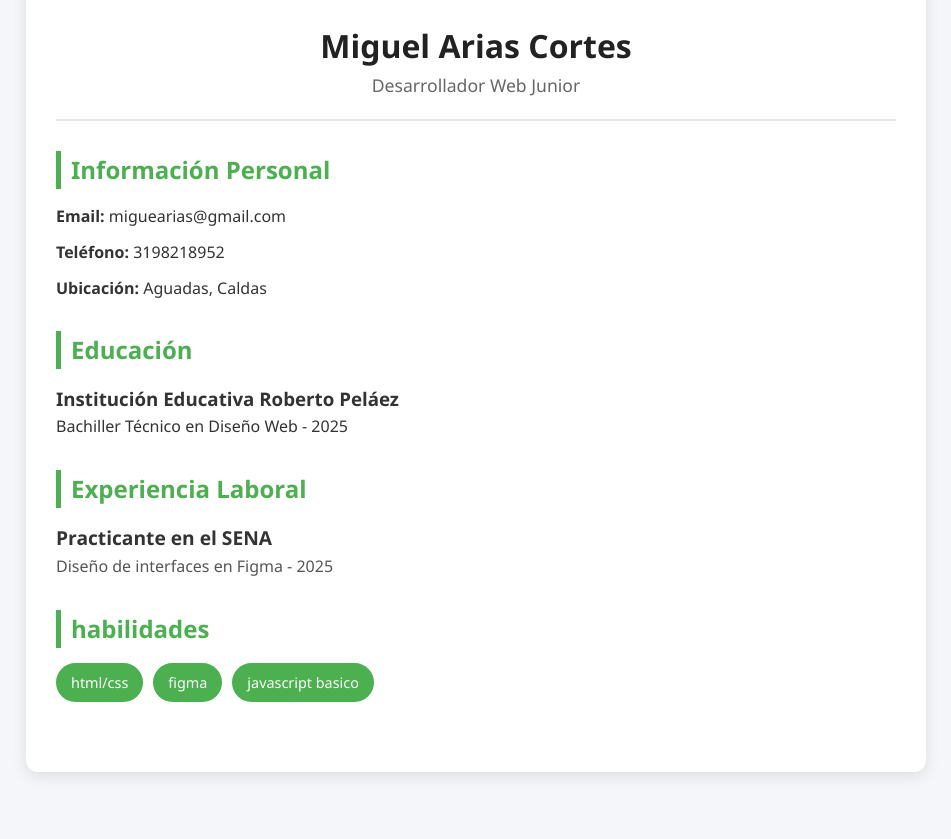
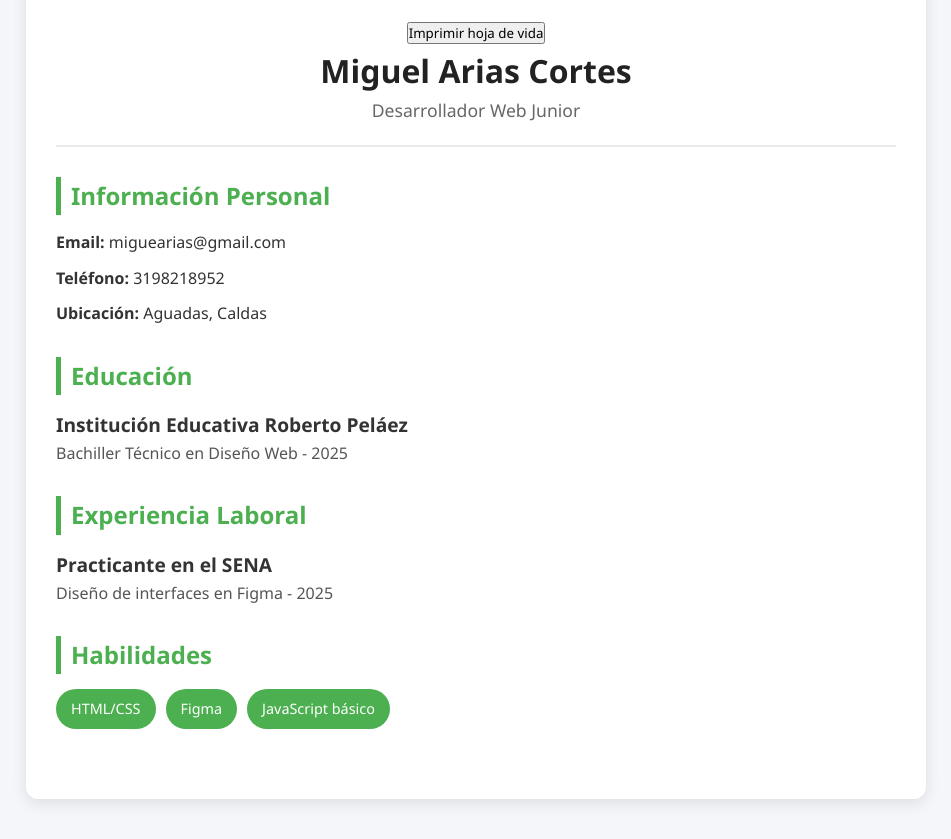
Before and after one commit to miguelarias57958-tech/HojaDeVida, a plain HTML site: page index.html in a window 1280 px wide. Shown: the part 213-1052 px from the top of the page, without its empty margins (164-1115 px from the left). Before the commit the page ends 1025 px from the top, so only its background shows below. Drawn offline with Linux system fonts and the light colour scheme.

Commit message:
Update index.html

```diff
--- a/index.html
+++ b/index.html
@@ -1,4 +1,4 @@
-<!DOCTYPE html>
+    <!DOCTYPE html>
 <html lang="es">
 <head>
     <meta charset="UTF-8">
@@ -6,13 +6,18 @@
     <title>Mi hoja de vida</title>
     <link rel="stylesheet" href="styles.css">
 </head>
-<body> <!-- Todo el contenido visible de la página va dentro del body -->
-    <div class="container"> <!-- Contenedor principal de la página -->
+<body>
+    <div class="container">
 
-        <header> <!-- Sección de cabecera, normalmente contiene nombre, foto, menú, etc. -->
+        <header>
             <img src="imagenes/IMG_7171.jpg" alt="Mi foto" class="profile-pic">
+
+            <div class="print-button">
+                <button onclick="window.print()">Imprimir hoja de vida</button>
+            </div>
+
             <h1>Miguel Arias Cortes</h1>
-            <p>Desarrollador Web Junior</p>
+            <p class="subtitle">Desarrollador Web Junior</p>
         </header>
 
         <section class="section">
@@ -26,7 +31,7 @@
 
         <section class="section">
             <h2>Educación</h2>
-            <div class="section">
+            <div class="item">
                 <h3>Institución Educativa Roberto Peláez</h3>
                 <p>Bachiller Técnico en Diseño Web - 2025</p>
             </div>
@@ -39,17 +44,16 @@
                 <p>Diseño de interfaces en Figma - 2025</p>
             </div>
         </section>
-    <section class="section">
-      <h2>habilidades</h2>
-      <ul  class="skills">
-        <li>html/css</li>
-        <li>figma</li>
-        <li>javascript basico</li>
 
+        <section class="section">
+            <h2>Habilidades</h2>
+            <ul class="skills">
+                <li>HTML/CSS</li>
+                <li>Figma</li>
+                <li>JavaScript básico</li>
+            </ul>
+        </section>
 
-
-
-      </ul>
     </div>
 </body>
 </html>
```
